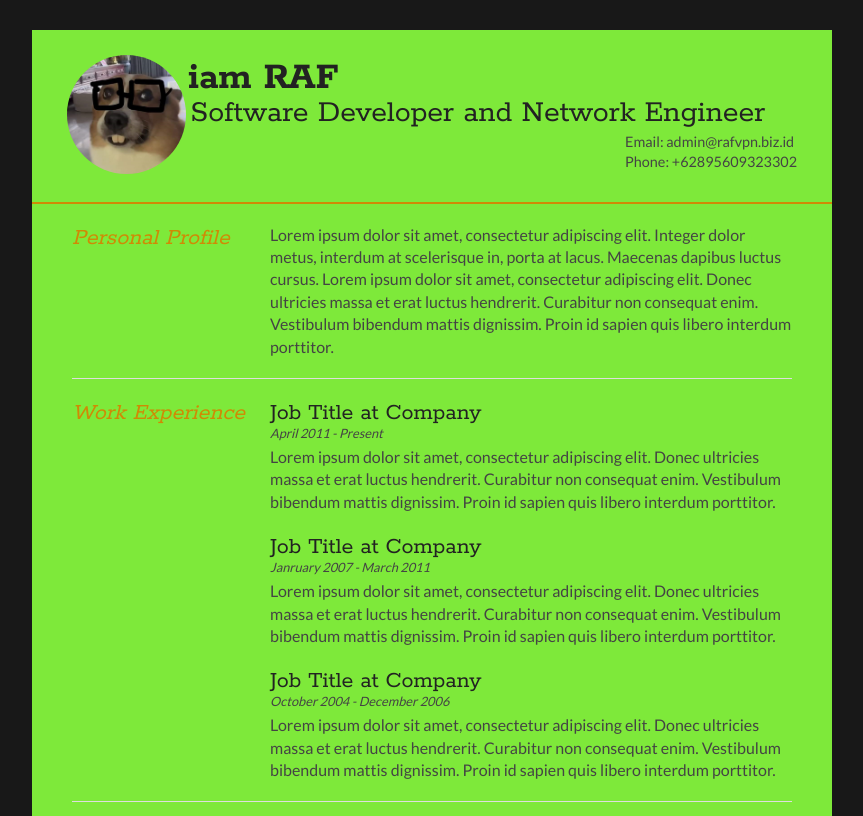
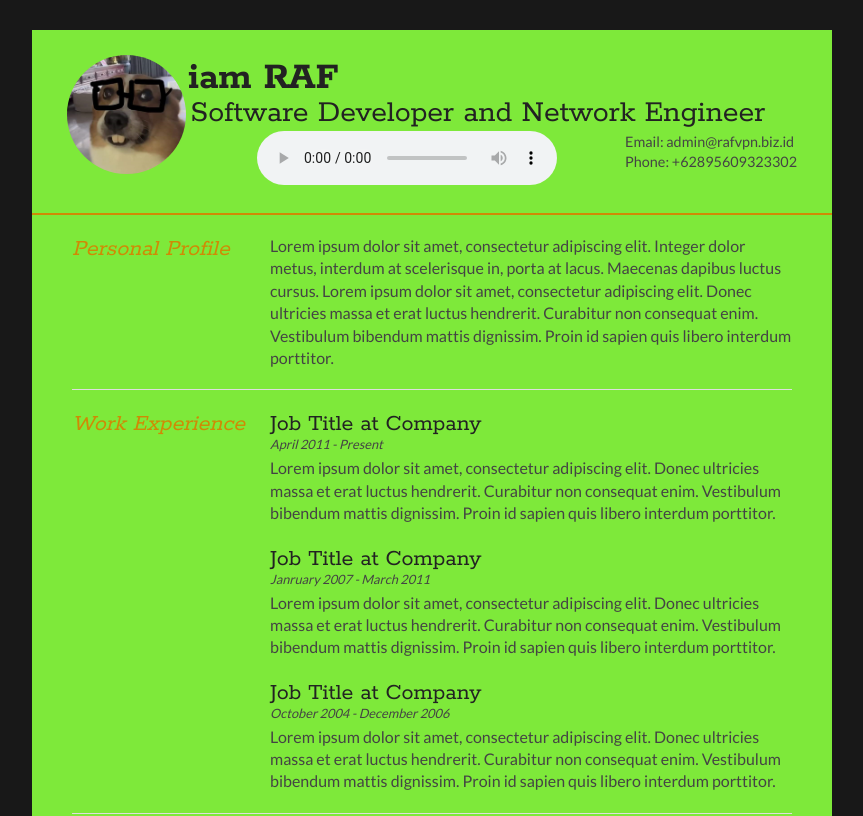
Before and after one commit to RenoXF/iamraf.github.io, a plain HTML site: page index.html in a window 1280 px wide. Shown: the top 816 px of the page, without its empty margins (208-1071 px from the left). Drawn offline with Linux system fonts and the light colour scheme.

Commit message:
add audio player

```diff
--- a/index.html
+++ b/index.html
@@ -31,6 +31,12 @@
 				<li>Phone: <a href="http://wa.me/+62895609323302" target="_blank">+62895609323302</a></li>
 			</ul>
 		</div>
+		<center>
+		<audio controls loop autoplay>
+			<source src="dj.mp3" type="audio/mpeg">
+			Your browser dose not Support the audio Tag
+		</audio>
+		</center>
 		<div class="clear"></div>
 	</div>
 
```
Also changed, not shown: 1 other file.
